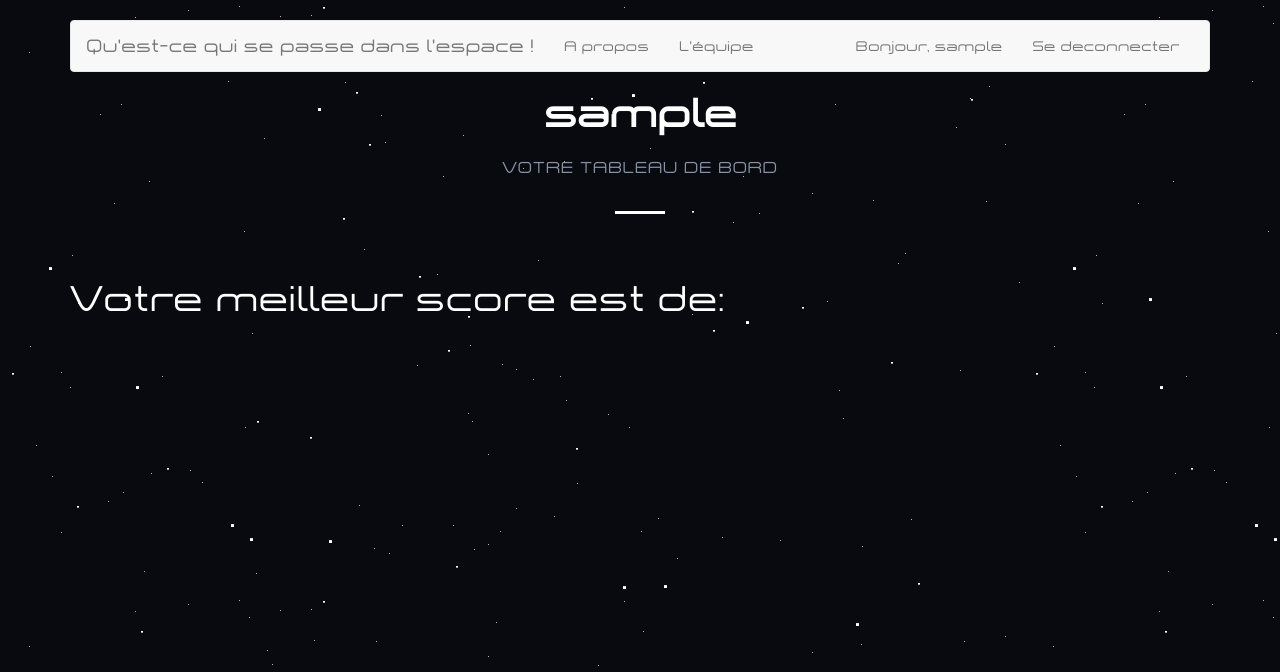
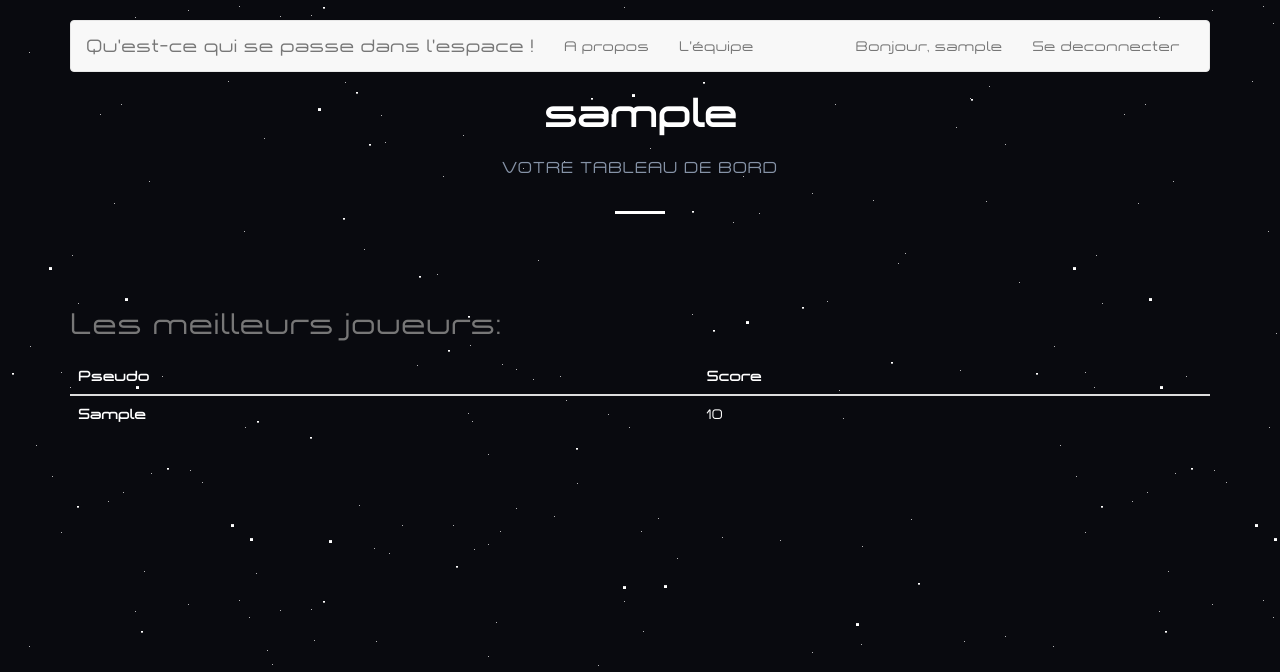
Before and after one commit to HuFVdk/Workshop2B1EPSI, a PHP site: page /profile.php in a window 1280 px wide. Shown: the top 672 px of the page. Run offline with PHP 8.4, Linux system fonts and the light colour scheme; the visitor is signed in with stand-in values (Sample User, id 1); tables that the repository leaves empty or names only in its code hold one stand-in row (values such as "Sample post"); some libraries are stand-ins or nearby versions.

Commit message:
Beta V0.1 du jeu

```diff
--- a/add_vote.php
+++ b/add_vote.php
@@ -5,7 +5,7 @@ include "includes/db_connect.php";
 
 //On select les email de la table intervenant pour vérifier que l'adresse e-mail existe
 
-        $reponse = $bdd->query("SELECT vote_ip FROM vote WHERE vote_ip = '".$_GET["ip"]."'");
+        $reponse = $bdd->query("SELECT vote_pseudo FROM vote WHERE vote_pseudo = '".$_GET["pseudo"]."'");
         $reponse->execute();
         $donnees = $reponse->fetch();
         $reponse->closeCursor();
@@ -19,9 +19,9 @@ include "includes/db_connect.php";
 //Si elle n'existe pas alors on enregistre l'intervenant
     else {
     //Insertion des informations de l'intervenant
-      $requete = $bdd->prepare('INSERT INTO vote(vote_ip) VALUES(:ip)');
+      $requete = $bdd->prepare('INSERT INTO vote(vote_pseudo) VALUES(:pseudo)');
       $requete->execute(array(
-        'ip' => $_GET['ip']
+        'pseudo' => $_GET['pseudo']
         ));
 
       header('Location: index.php');
--- a/index.php
+++ b/index.php
@@ -20,8 +20,8 @@
             <h4>Bougez avec les fléches directionnelles, Tirez avec la barre d'Espace, Les envahisseurs accélérent leur cadence de tir au fur et à mesure </h4>
             <h4>Appuyez sur P pour mettre le jeu en pause.</h4>
             <h2><a id="muteLink" href="#" onclick="toggleMute()"><span class="glyphicon glyphicon-volume-up" aria-hidden="true"></span></a>
-                <a href="add_vote.php?ip=<?php echo $_SERVER["REMOTE_ADDR"] ?>"><span class="glyphicon glyphicon-heart" aria-hidden="true" style="color: red;"></span></a> <?php echo '' . $votes['countid'] . ''; ?></h2>
-                <p>(Ne fonctionne pas avec un proxy !)</p>
+                <a href="add_vote.php?pseudo=<?php echo ''.$_SESSION['pseudo'].''?>"><span class="glyphicon glyphicon-heart" aria-hidden="true" style="color: red;"></span></a> <?php echo '' . $votes['countid'] . ''; ?></h2>
+                <p>(Vous devez être inscrit et connecter !)</p>
 
                 <i class="fa fa-github fa-2x"></i> <a href="https://github.com/HuFVdk/Workshop2B1EPSI">"Qu'est ce qui se passe dans l'espace" sur Github</a> |
                 <a href="http://epsi.fr">Sponsorisé par l'EPSI,l'école d'ingénierie Informatique</a></p>
--- a/js/spaceinvaders.js
+++ b/js/spaceinvaders.js
@@ -229,7 +229,7 @@ GameOverState.prototype.draw = function(game, dt, ctx) {
     ctx.textBaseline="center";
     ctx.textAlign="center";
     ctx.fillText("Fin de la partie!", game.width / 2, game.height/2 - 40);
-    document.getElementById("envoyerScore").href = "traitement.php?id=" + game.score;
+    document.getElementById("envoyerScore").href = "savescore.php?score=" + game.score;
     ctx.font="16px aspace";
     ctx.fillText("Votre score est de " + game.score + ", vous avez atteint le niveau " + game.niveau, game.width / 2, game.height/2);
     ctx.font="16px aspace";
--- a/profile.php
+++ b/profile.php
@@ -3,15 +3,41 @@
 
     <div class="container">
 
-      <?php include('includes/navbar.php'); ?>
+      <?php include('includes/navbar.php');
+            include "includes/db_connect.php";
+      ?>
 
     <div class="heading">
         <h2><strong><?php echo ''.$_SESSION['pseudo'].''?></strong></h2>
         <p>Votre tableau de bord</p>
     </div>
 
-      <h1>Votre meilleur score est de:</h1>
+      <table class="table">
+        <caption><h2>Les meilleurs joueurs:</h2></caption>
+        <thead>
+          <tr>
+            <th>Pseudo</th>
+            <th>Score</th>
+        </tr>
+      </thead>
+      <tbody>
+          <?php
+          // On récupère tout le contenu de la table jeux_video
+$reponse = $bdd->query('SELECT util_pseudo, util_highscore FROM utilisateur ORDER BY util_highscore DESC');
 
+          // On affiche chaque entrée une à une
+while ($donnees = $reponse->fetch())
+{
+  ?>
+        <tr>
+          <th><?php echo $donnees['util_pseudo']; ?></th>
+          <td><?php echo $donnees['util_highscore']; ?></td>
+        </tr>
+      </tbody>
+<?php
+}
+?>
+    </table>
     </div>
 
     </div> <!-- /container -->
```
Also changed, not shown: savescore.php (added, +12 -0 lines).
